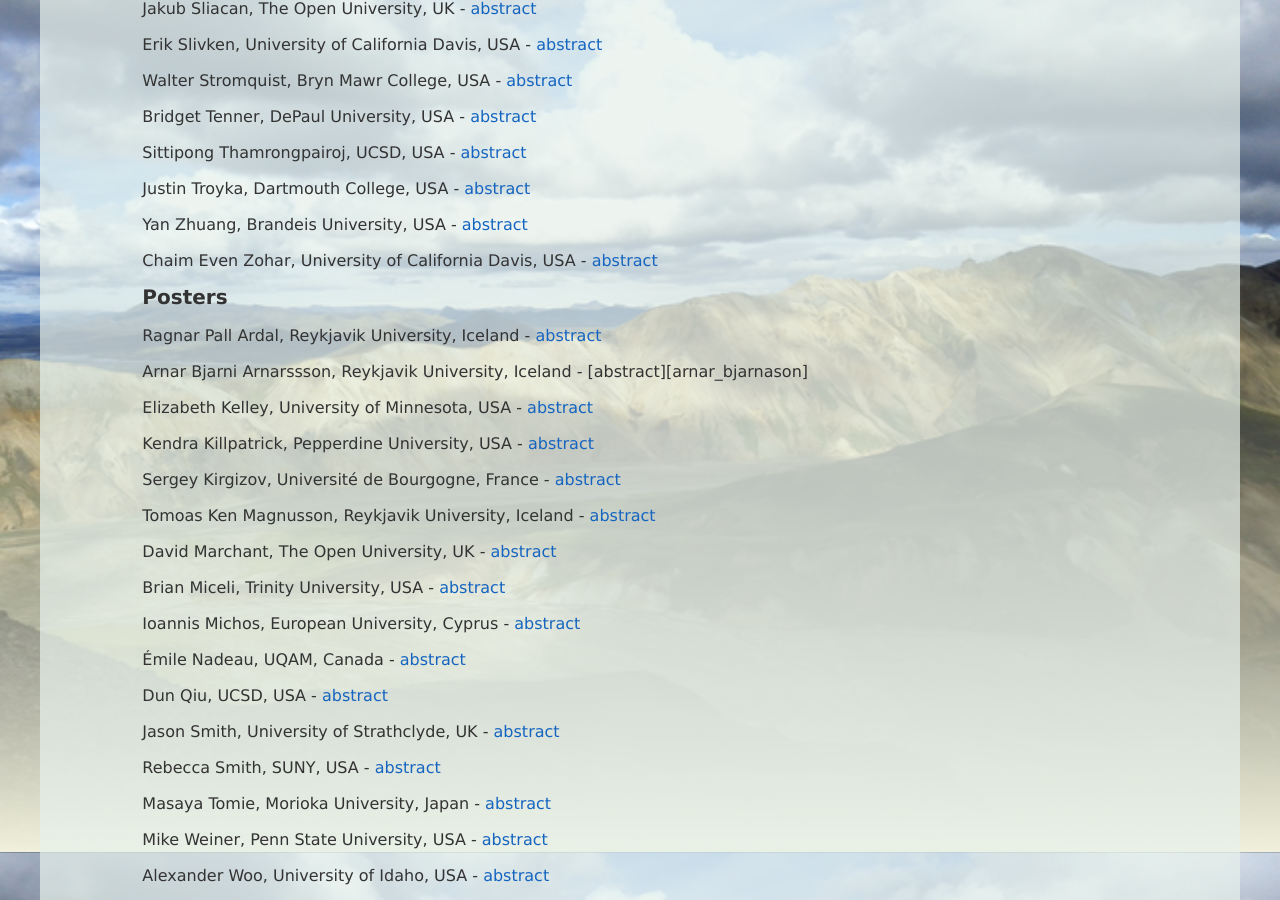
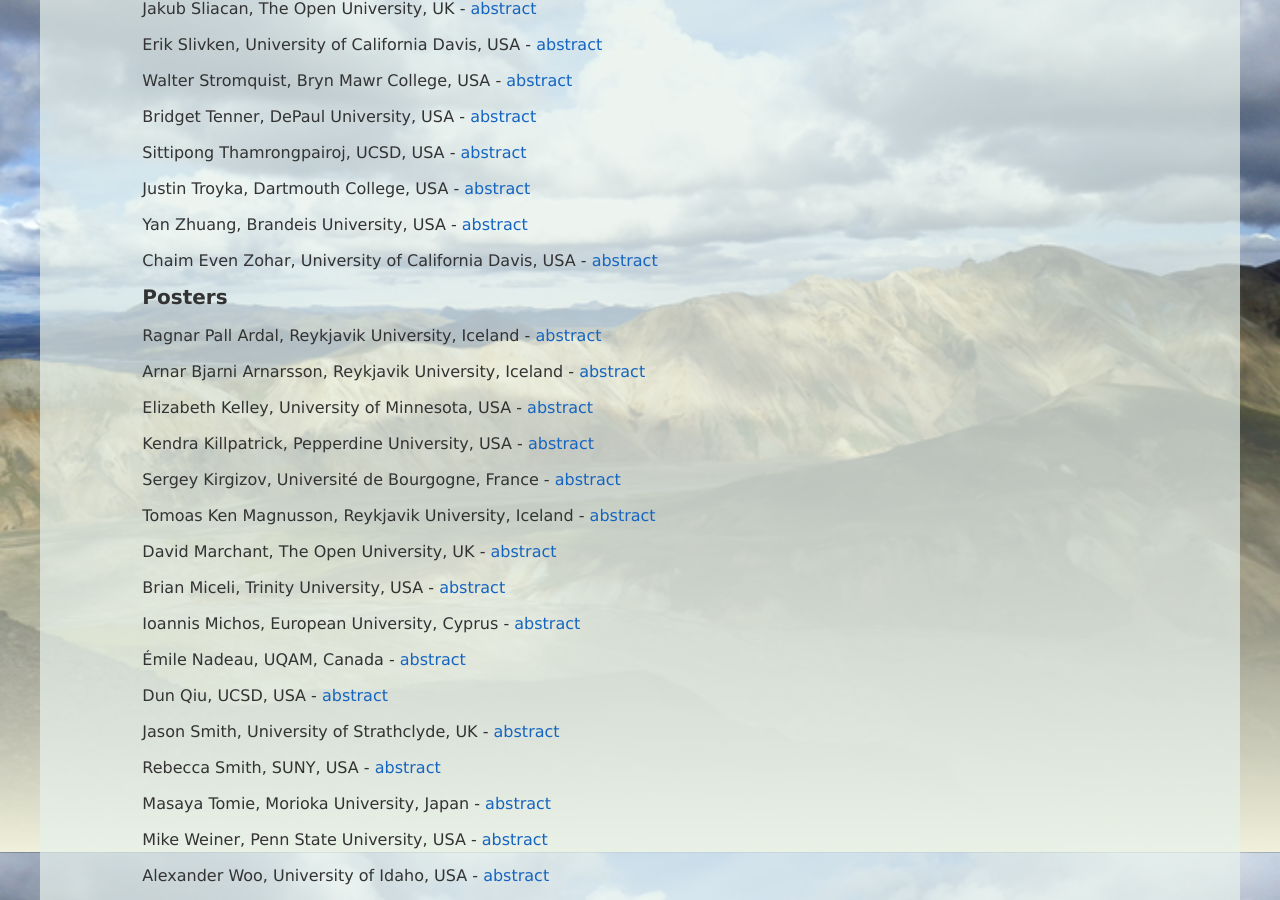
Before and after one commit to pp2017/pp2017.github.io, a Jekyll site: the page built from programme.md, in a window 1280 px wide and 900 px high, scrolled down 2748 px. Built offline with Jekyll 4.4.1, drawn with Linux system fonts in a browser that asks for light colours; nearby versions of some CDN libraries; formulas are drawn with MathJax 3.

Commit message:
I got arnar's name wrong...

```diff
--- a/programme.md
+++ b/programme.md
@@ -233,7 +233,7 @@
 
 Ragnar Pall Ardal, Reykjavik University, Iceland - [abstract][ragnar_ardal]
 
-Arnar Bjarni Arnarssson, Reykjavik University, Iceland - [abstract][arnar_bjarnason]
+Arnar Bjarni Arnarsson, Reykjavik University, Iceland - [abstract][arnar_bjarni_arnarsson]
 
 Elizabeth Kelley, University of Minnesota, USA - [abstract][elizabeth_kelley]
 
@@ -314,7 +314,7 @@
 [nadeau_emile]: /assets/pdf/abstracts/posters/nadeau_emile.pdf
 [rebecca_smith]: /assets/pdf/abstracts/posters/rebecca_smith.pdf
 [sergey_kirgizov]: /assets/pdf/abstracts/posters/sergey_kirgizov.pdf
-[arnar_bjarni_arnarsson]: /assets/pdf/abstracts/posters/arnar_bjarnason.pdf
+[arnar_bjarni_arnarsson]: /assets/pdf/abstracts/posters/arnar_bjarni_arnarsson.pdf
 [ragnar_ardal]: /assets/pdf/abstracts/posters/ragnar_ardal.pdf
 [tomas_ken_magnusson]: /assets/pdf/abstracts/posters/tomas_ken_magnusson.pdf
 
```
Also changed, not shown: 2 other files.
